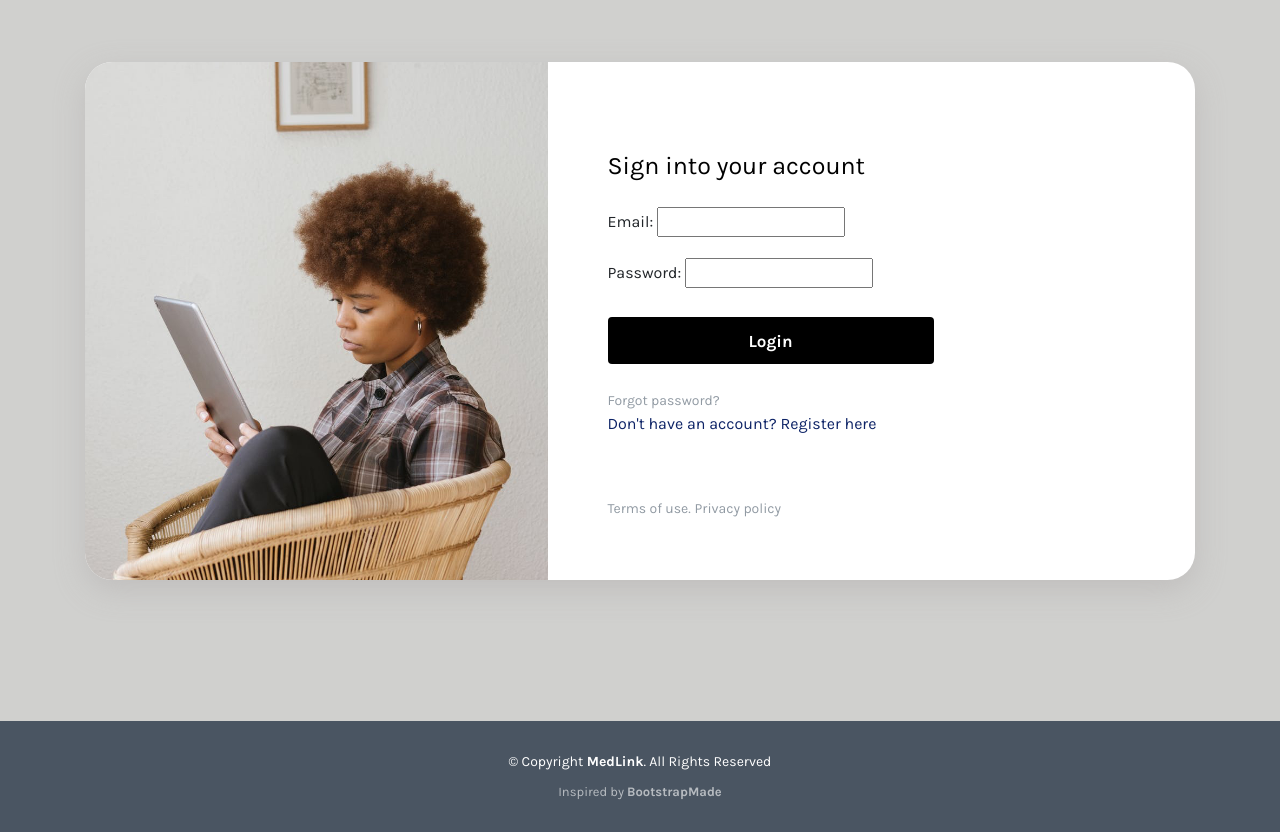
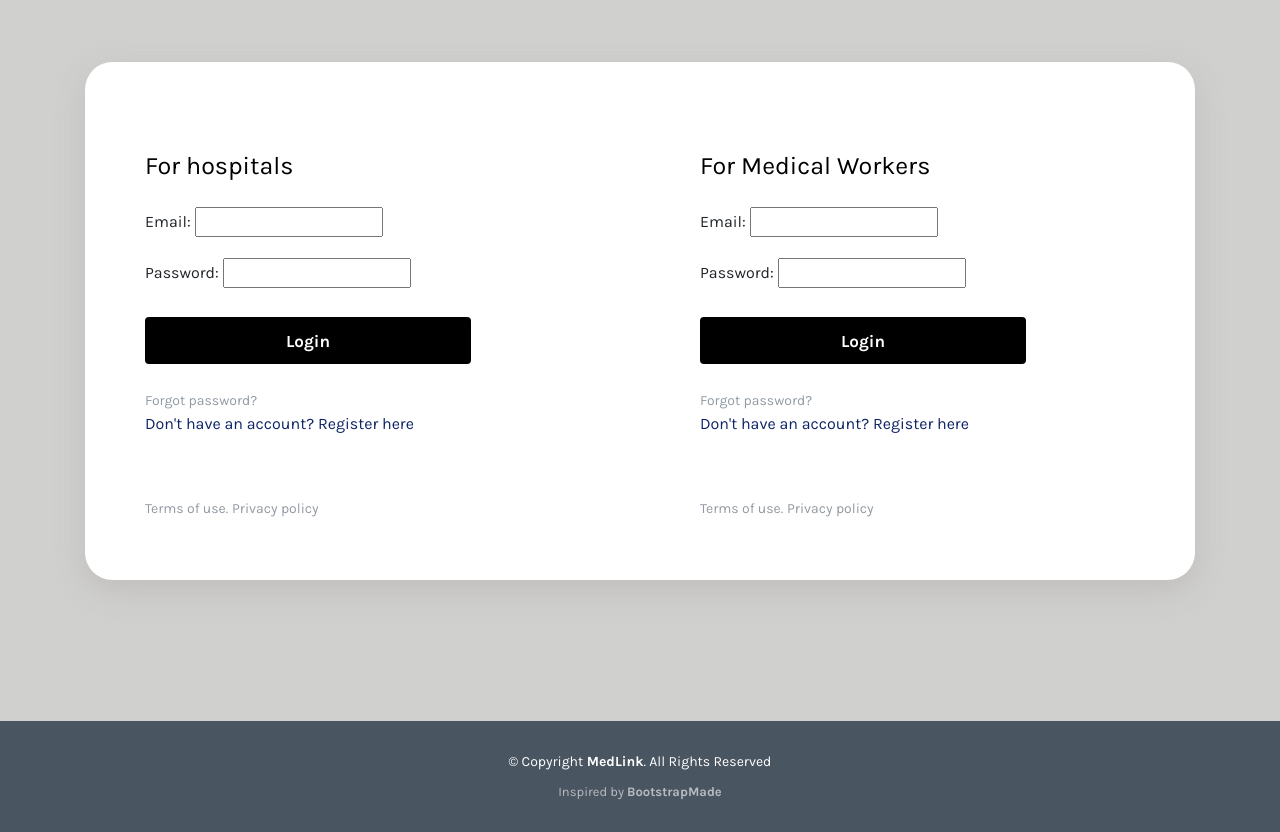
Before and after one commit to MedLink-ND/project, a Django app: page /login/ in a window 1280 px wide. Shown: the part 99-931 px from the top of the page. Run offline with Django 4.2, Linux system fonts and the light colour scheme; some libraries are stand-ins or nearby versions.

Commit message:
update login page for hospital login

```diff
--- a/medlink/login/templates/login.html
+++ b/medlink/login/templates/login.html
@@ -21,12 +21,43 @@
     <div class="container">
       <div class="card login-card">
         <div class="row no-gutters">
-          <div class="col-md-5">
-            <img src="{% static 'img/login.jpg' %}" alt="login" class="login-card-img">
+          <div class="col-md-6">
+            <div class="card-body">
+              <p class="login-card-description">For hospitals</p>
+              <form method="POST">
+                {% csrf_token %}
+                {{ login_form.non_field_errors }}
+
+                <div class="form-group">
+                  {{ login_form.username.errors }}
+                  {{ login_form.username.label_tag }}
+                  {{ login_form.username }}
+                  {% comment %} <input type="email" name="email" id="email" class="form-control" placeholder="Email address"> {% endcomment %}
+                </div>
+
+                <div class="form-group mb-4">
+                  {{ login_form.password.errors }}
+                  {{ login_form.password.label_tag }}
+                  {{ login_form.password }}
+                  {% comment %} <label for="{{ login_form.password.id_for_label }}" class="sr-only">Password</label>
+                  {{ login_form.password }} {% endcomment %}
+                  {% comment %} <input type="password" name="password" id="password" class="form-control" placeholder="***********"> {% endcomment %}
+                </div>
+                <input name="login" id="login" class="btn btn-block login-btn mb-4" type="submit" value="Login">
+              </form>
+
+
+              <a href="#!" class="forgot-password-link">Forgot password?</a>
+              <p class="login-card-footer-text">Don't have an account? <a href="../signup/hospital" class="text-reset">Register here</a></p>
+              <nav class="login-card-footer-nav">
+                <a href="#!">Terms of use.</a>
+                <a href="#!">Privacy policy</a>
+              </nav>
+            </div>
           </div>
-          <div class="col-md-7">
+          <div class="col-md-6">
             <div class="card-body">
-              <p class="login-card-description">Sign into your account</p>
+              <p class="login-card-description">For Medical Workers</p>
               <form method="POST">
                 {% csrf_token %}
                 {{ login_form.non_field_errors }}
--- a/medlink/medlink/settings.py
+++ b/medlink/medlink/settings.py
@@ -84,6 +84,8 @@ WSGI_APPLICATION = 'medlink.wsgi.application'
 DATABASES = {
     'default': {
         'ENGINE': 'django.db.backends.sqlite3',
+        # 'ENGINE': 'django.db.backends.mysql',
+
         'NAME': BASE_DIR / 'db.sqlite3',
     }
 }
```
